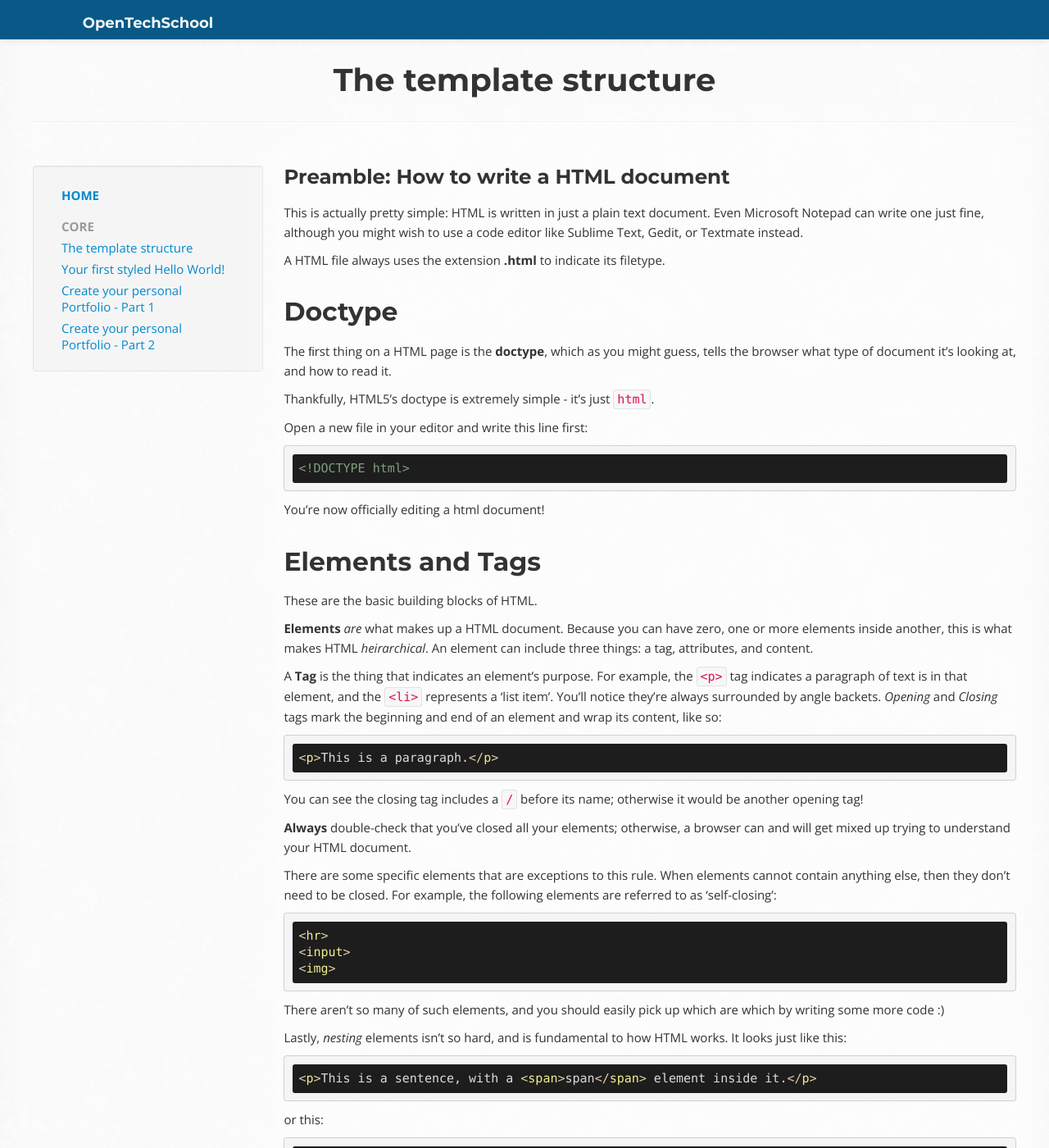
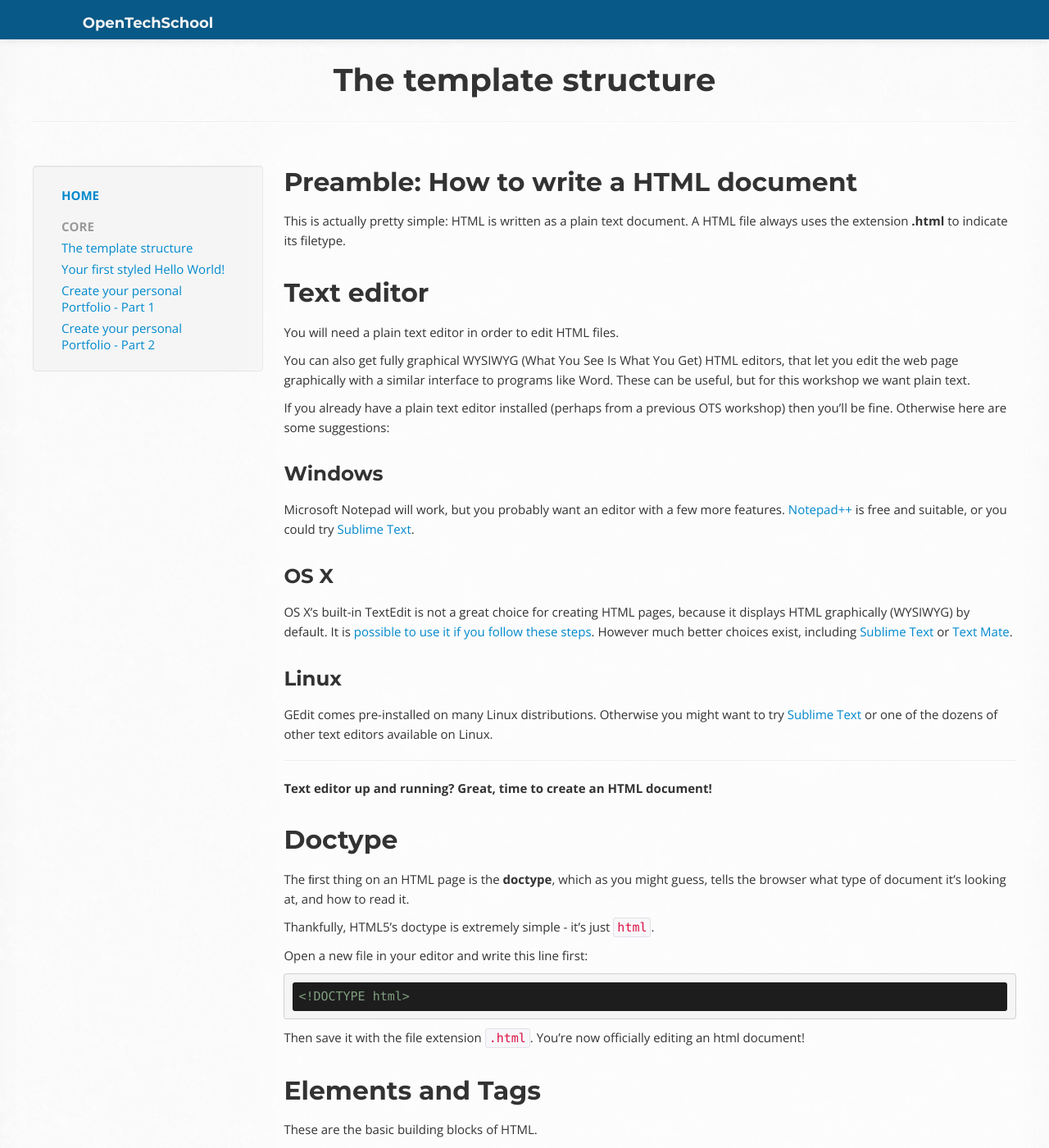
Before and after one commit to OpenTechSchool/html-css-beginners, a Jekyll site: the page built from core/structure.md, in a window 1280 px wide and 1400 px high. Shown: the whole window at 82% size. Built offline with Jekyll 4.4.1, drawn with Linux system fonts in a browser that asks for light colours; Markdown is read by kramdown in place of the engine named in the settings.

Commit message:
Flesh out the section on text editor choice

```diff
--- a/core/structure.md
+++ b/core/structure.md
@@ -5,17 +5,49 @@ title: The template structure
 
 ---
 
-### Preamble: How to write a HTML document
+## Preamble: How to write a HTML document
 
-This is actually pretty simple: HTML is written in just a plain text document.
-Even Microsoft Notepad can write one just fine, although you might wish to use
-a code editor like Sublime Text, Gedit, or Textmate instead.
+This is actually pretty simple: HTML is written as a plain text document.
+A HTML file always uses the extension **.html** to indicate its filetype.
 
-A HTML file always uses the extension **.html** to indicate its filetype.
+## Text editor
+You will need a plain text editor in order to edit HTML files.
+
+You can also get fully graphical WYSIWYG (What You See Is What You Get)
+HTML editors, that let you edit the web page graphically with a similar
+interface to programs like Word. These can be useful, but for this workshop
+we want plain text.
+
+If you already have a plain text editor installed (perhaps from a previous
+OTS workshop) then you'll be fine. Otherwise here are some suggestions:
+
+### Windows
+
+Microsoft Notepad will work, but you probably want an editor with a few more
+features. [Notepad++](http://www.notepad-plus-plus.org/) is free and suitable,
+or you could try [Sublime Text](http://www.sublimetext.com/).
+
+### OS X
+
+OS X's built-in TextEdit is not a great choice for creating HTML pages, because
+it displays HTML graphically (WYSIWYG) by default. It is
+[possible to use it if you follow these steps](https://support.apple.com/kb/TA20406).
+However much better choices exist, including
+[Sublime Text](http://www.sublimetext.com/) or [Text Mate](http://macromates.com/).
+
+### Linux
+
+GEdit comes pre-installed on many Linux distributions. Otherwise you might want
+to try [Sublime Text](http://www.sublimetext.com/) or one of the dozens of
+other text editors available on Linux.
+
+********
+
+**Text editor up and running? Great, time to create an HTML document!**
 
 ## Doctype
 
-The ﬁrst thing on a HTML page is the **doctype**, which as you might guess,
+The ﬁrst thing on an HTML page is the **doctype**, which as you might guess,
 tells the browser what type of document it's looking at, and how to read it.
 
 Thankfully, HTML5's doctype is extremely simple - it's just `html`.
@@ -24,7 +56,8 @@ Open a new file in your editor and write this line first:
 
     <!DOCTYPE html>
 
-You're now officially editing a html document!
+Then save it with the file extension `.html`. You're now officially editing
+an html document!
 
 ## Elements and Tags
 
```
